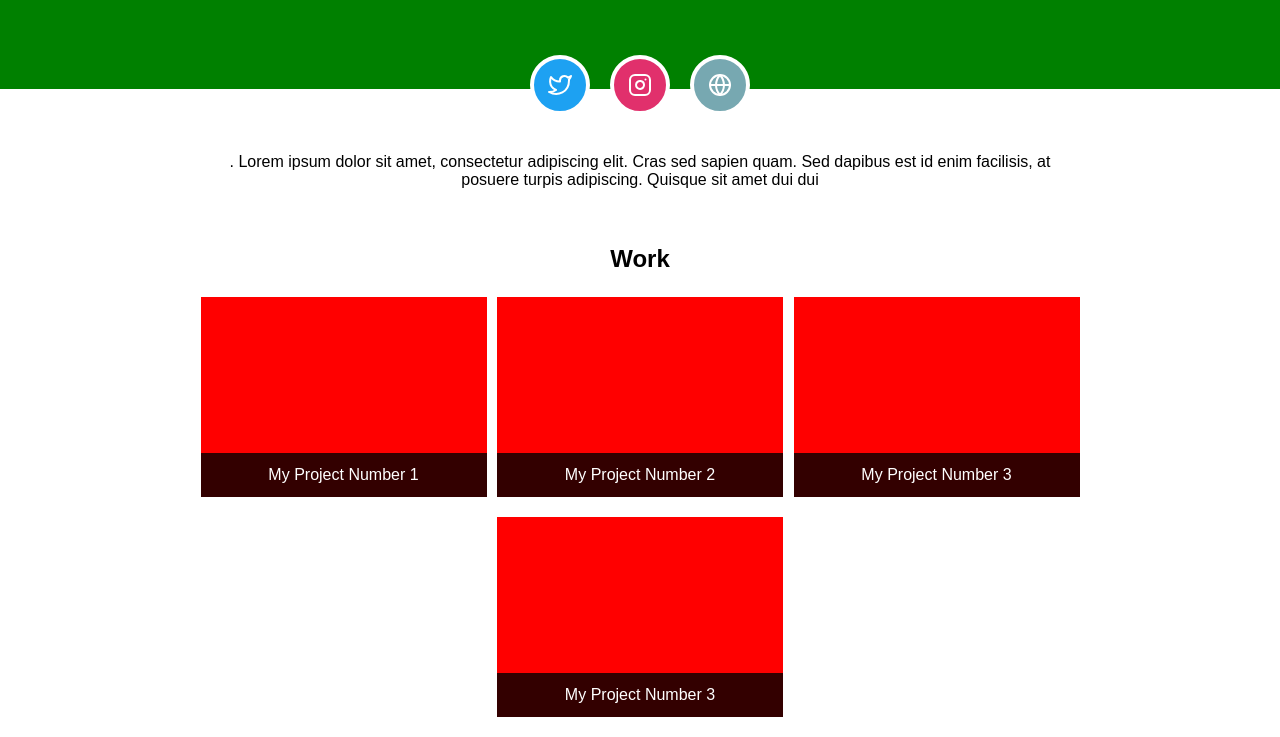
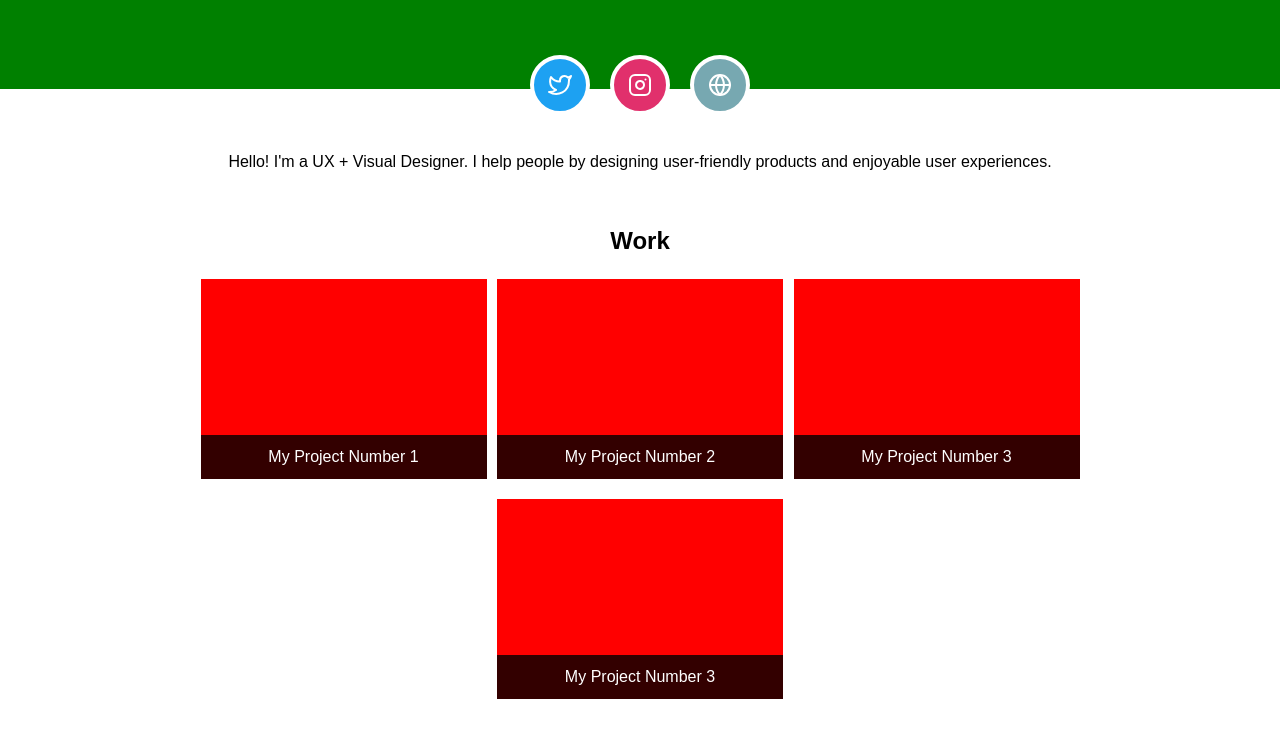
Before and after one commit to stone-elizabeth/skillsharetest, a plain HTML site: page index.html in a window 1280 px wide. Shown: the part 186-923 px from the top of the page. Drawn offline with Linux system fonts and the light colour scheme.

Commit message:
Updated the about section

```diff
--- a/index.html
+++ b/index.html
@@ -30,8 +30,7 @@
   <!-- About You -->
   <main>
     <section class="about">
-      <p>. Lorem ipsum dolor sit amet, consectetur adipiscing elit. Cras sed sapien quam. Sed dapibus est id enim facilisis,
-        at posuere turpis adipiscing. Quisque sit amet dui dui
+      <p>Hello! I'm a UX + Visual Designer. I help people by designing user-friendly products and enjoyable user experiences.
       </p>
     </section>
     <!-- Your Projects -->
```
